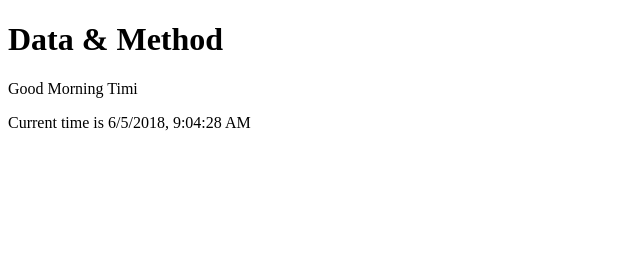
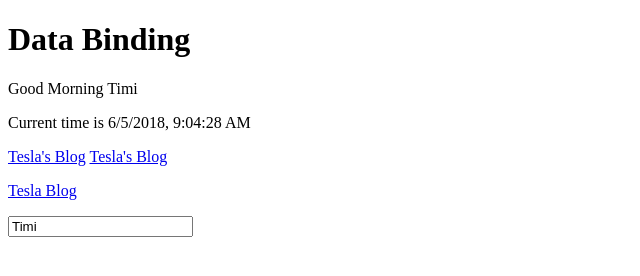
Before and after one commit to Tesla9527/learnVueJs, a plain HTML site: page index.html in a window 1280 px wide. Shown: the whole page, without its empty margins (0-640 px from the left). Drawn offline with nearby package versions, Linux system fonts and the light colour scheme.

Commit message:
Lesson3 - Data Binding

```diff
--- a/index.html
+++ b/index.html
@@ -6,10 +6,14 @@
 	<link href="styles.css" rel="stylesheet" />
 </head>
 <body>
-<h1>Data & Method</h1>
+<h1>Data Binding</h1>
 <div id="app">
   <p>{{ greet('Morning') }}</p>
   <p>{{ getTime() }}</p>
+  <a v-bind:href="blog">Tesla's Blog</a>
+  <a :href="blog">Tesla's Blog</a>
+  <P v-html="blogTag"></P>
+  <input type="text" :value="name">
 </div>
 </body>
 	<script src="https://cdn.jsdelivr.net/npm/vue/dist/vue.js"></script>
--- a/main.js
+++ b/main.js
@@ -1,7 +1,9 @@
 var app = new Vue({
   el: '#app',
   data: {
-    name: 'Timi'
+    name: 'Timi',
+    blog: 'https://tesla9527.github.io/',
+    blogTag: '<a href="https://tesla9527.github.io/">Tesla Blog</a>'
   },
   methods:{
   	greet: function(time) {
```
